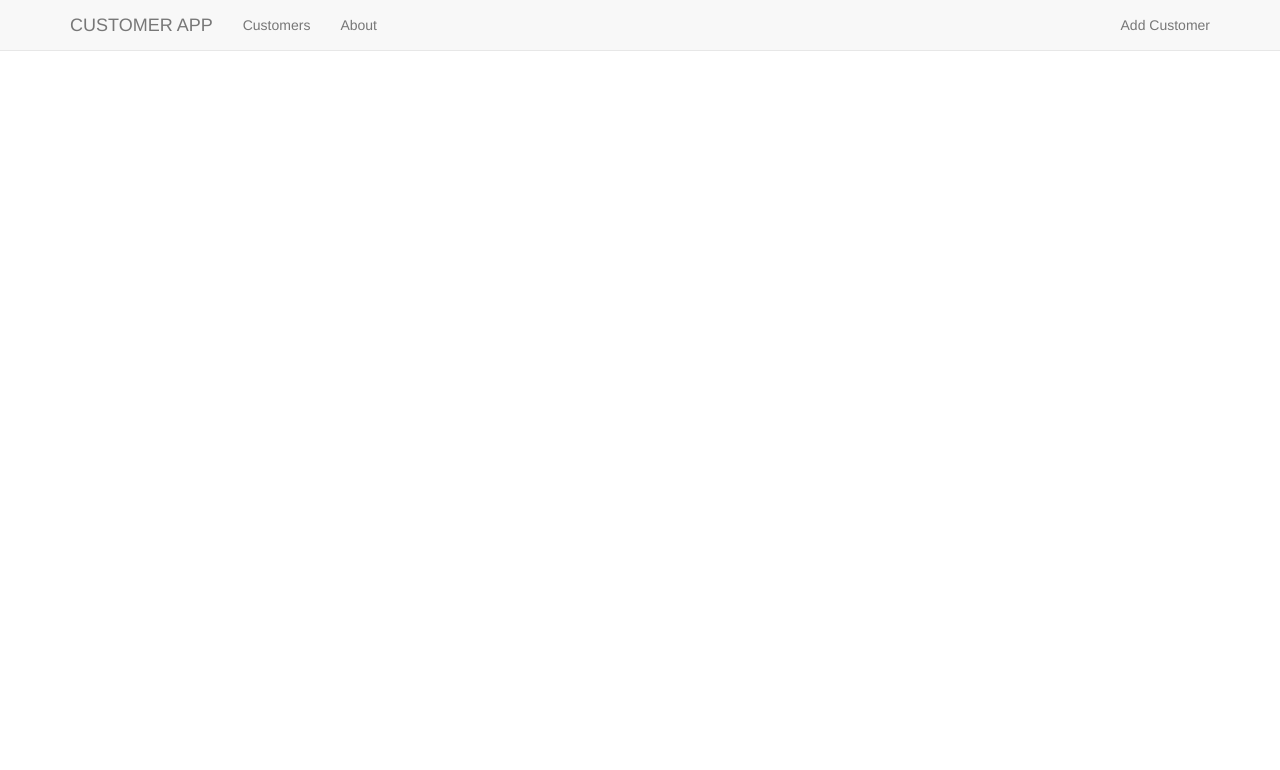
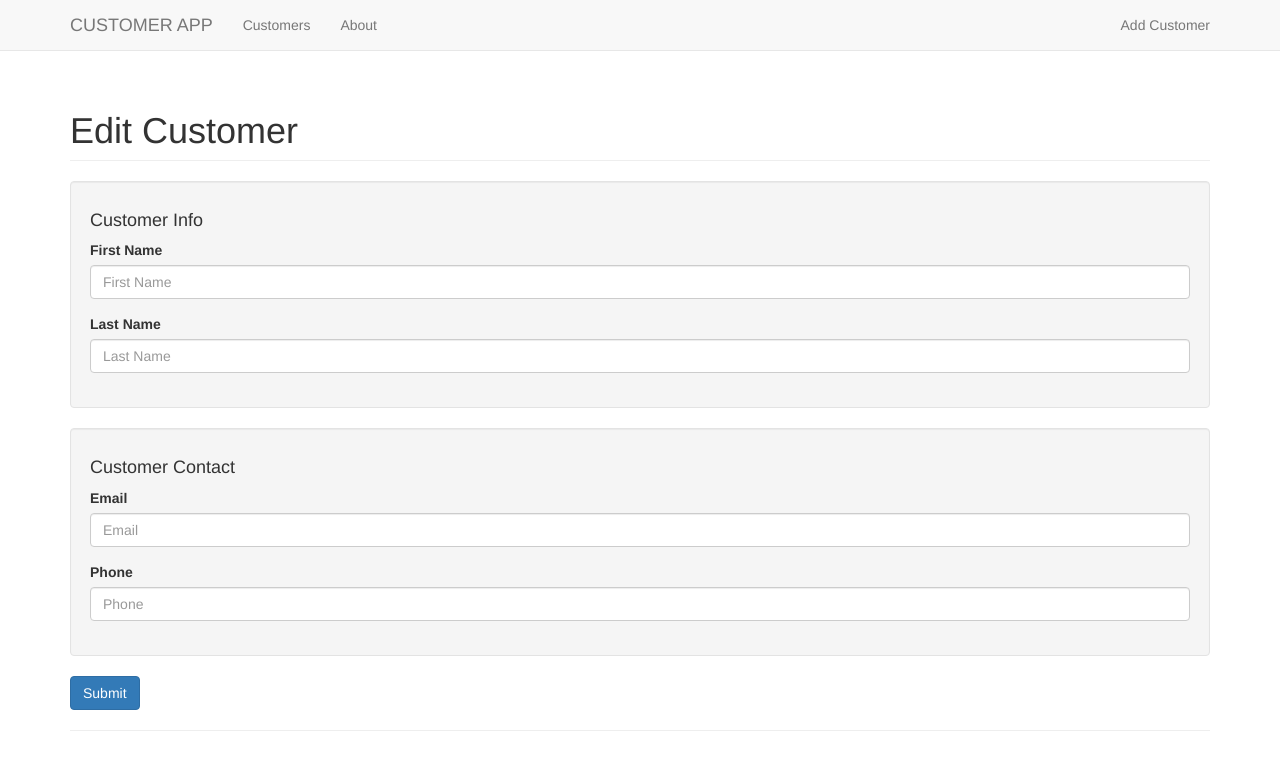
Before and after one commit to fnaumovich/customersApp, a Vue app: page /#/edit/1 in a window 1280 px wide. Shown: the top 770 px of the page. Built offline with nearby package versions, Linux system fonts and the light colour scheme; no server answers; what vue-resource would draw is missing.

Commit message:
add edit customer fuctionality

```diff
--- a/package.json
+++ b/package.json
@@ -10,6 +10,7 @@
     "build": "node build/build.js"
   },
   "dependencies": {
+    "lodash.clonedeep": "^4.5.0",
     "vue": "^2.3.3",
     "vue-resource": "^1.3.4",
     "vue-router": "^2.6.0",
--- a/src/components/Customer.vue
+++ b/src/components/Customer.vue
@@ -1,26 +1,27 @@
 <template>
     <div class="customer container">
         <router-link to="/">Back</router-link>
-        <h1 class="page-header">{{ ourCustomer.name }}
+        <h1 class="page-header">{{ ourCustomer.firstName }} {{ ourCustomer.lastName }}
             <span class="pull-right">
                 <router-link :to="{name: 'EditCustomer', params: {id: ourCustomer.id}}" class="btn btn-default">Edit</router-link>
-                <button class="btn btn-danger" @click="deleteCustomer(ourCustomer)">Delete</button>
+                <button class="btn btn-danger" @click="deleteCustomer({customerId: ourCustomer.id, callback: redirect})">Delete</button>
             </span>
         </h1>
         <ul class="list-group">
-            <li class="list-group-item"><span class="glyphicon glyphicon-phone" aria-hidden="true"></span> {{ourCustomer.phone}}</li>
-            <li class="list-group-item"><span class="glyphicon glyphicon-envelope" aria-hidden="true"></span> {{ourCustomer.email}}</li>
+            <li class="list-group-item"><span class="glyphicon glyphicon-phone" aria-hidden="true"></span> {{ ourCustomer.phone }}</li>
+            <li class="list-group-item"><span class="glyphicon glyphicon-envelope" aria-hidden="true"></span> {{ ourCustomer.email }}</li>
         </ul>
 
         <ul class="list-group">
-            <li class="list-group-item"> {{ourCustomer.username}}</li>
-            <li class="list-group-item">{{ourCustomer.website}}</li>
+            <li class="list-group-item"> {{ ourCustomer.username }}</li>
+            <li class="list-group-item">{{ ourCustomer.website }}</li>
         </ul>
     </div>
 </template>
 
 <script>
     import { mapState, mapActions } from 'vuex';
+    import cloneDeep from 'lodash.clonedeep';
 
     export default {
         name: 'customer',
@@ -33,13 +34,16 @@
                 if (this.customers.find(({ id }) => id === customerId)) return;
 
                 this.getOurCustomer(customerId);
+            },
+            redirect() {
+                this.$router.push('/');
             }
         },
         computed: {
             ...mapState(['customers']),
             ourCustomer() {
                 const result = this.customers.find(({ id }) => id === parseInt(this.customerId));
-                return result || {};
+                return cloneDeep(result) || {};
             },
             customerId() {
                 return this.$route.params.id;
--- a/src/components/Customers.vue
+++ b/src/components/Customers.vue
@@ -18,7 +18,7 @@
                 <td>
                     <router-link :to="{name: 'Customer', params: { id: customer.id }}" class="btn btn-default">View</router-link>
                 </td>
-                <td><button class="btn btn-danger" @click="deleteCustomer(customer)">Delete</button></td>
+                <td><button class="btn btn-danger" @click="deleteCustomer({ customerId: customer.id })">Delete</button></td>
             </tr>
             </tbody>
         </table>
--- a/src/components/EditCustomer.vue
+++ b/src/components/EditCustomer.vue
@@ -1,27 +1,27 @@
 <template>
     <div class="customer-edit container">
         <h1 class="page-header">Edit Customer</h1>
-        <form v-on:submit="updateCustomerHandle">
+        <form @submit.prevent="updateCustomerHandle">
             <div class="well">
                 <h4>Customer Info</h4>
                 <div class="form-group">
                     <label>First Name</label>
-                    <input type="text" class="form-control" placeholder="First Name" v-model="ourCustomer.firstName">
+                    <input type="text" class="form-control" placeholder="First Name" v-model="currentCustomer.firstName">
                 </div>
                 <div class="form-group">
                     <label>Last Name</label>
-                    <input type="text" class="form-control" placeholder="Last Name" v-model="ourCustomer.lastName">
+                    <input type="text" class="form-control" placeholder="Last Name" v-model="currentCustomer.lastName">
                 </div>
             </div>
             <div class="well">
                 <h4>Customer Contact</h4>
                 <div class="form-group">
                     <label>Email</label>
-                    <input type="text" class="form-control" placeholder="Email" v-model="ourCustomer.email">
+                    <input type="text" class="form-control" placeholder="Email" v-model="currentCustomer.email">
                 </div>
                 <div class="form-group">
                     <label>Phone</label>
-                    <input type="text" class="form-control" placeholder="Phone" v-model="ourCustomer.phone">
+                    <input type="text" class="form-control" placeholder="Phone" v-model="currentCustomer.phone">
                 </div>
             </div>
             <button type="submit" class="btn btn-primary">Submit</button>
@@ -32,11 +32,19 @@
 
 <script>
     import { mapState, mapActions } from 'vuex';
+    import cloneDeep from 'lodash.clonedeep';
 
     export default {
         name: 'editCustomer',
         data() {
-            return {}
+            return {
+                currentCustomer: {
+                    firstName: '',
+                    lastName: '',
+                    email: '',
+                    phone: '',
+                }
+            }
         },
         methods: {
             ...mapActions(['getCustomers', 'getOurCustomer', 'updateCustomer']),
@@ -46,21 +54,36 @@
                 this.getOurCustomer(customerId);
             },
             updateCustomerHandle() {
-
+                this.updateCustomer(this.currentCustomer);
+                this.$router.push('/');
+            },
+            setCustomerData() {
+                this.currentCustomer = this.ourCustomer
             }
         },
         computed: {
             ...mapState(['customers']),
             ourCustomer() {
                 const result = this.customers.find(({ id }) => id === parseInt(this.customerId));
-                return result || {};
+                return cloneDeep(result) || {};
             },
             customerId() {
                 return this.$route.params.id;
             }
         },
+        watch: {
+            ourCustomer(newVal, oldVal) {
+                if (!Object.keys(oldVal).length && newVal) {
+                    this.setCustomerData();
+                }
+                console.log(newVal, oldVal);
+            }
+        },
         created() {
             this.fetchCustomers(this.customerId);
+        },
+        mounted() {
+            this.setCustomerData();
         }
     }
 </script>
--- a/src/router/index.js
+++ b/src/router/index.js
@@ -32,7 +32,7 @@ export default new Router({
             component: Customer
         },
         {
-            path: '/customer/:id',
+            path: '/edit/:id',
             name: 'EditCustomer',
             component: EditCustomer
         }
--- a/src/store/index.js
+++ b/src/store/index.js
@@ -17,10 +17,14 @@ export default {
             state.customers.push(newCustomer);
         },
         updateCustomer(state, customer) {
-
+            const key = state.customers.findIndex(({ id }) => id === customer.id);
+            state.customers[key] = customer;
         },
-        deleteCustomer(state, customer) {
-            state.customers.splice(state.customers.indexOf(customer), 1);
+        deleteCustomer(state, params) {
+            state.customers.splice(state.customers.findIndex(({ id }) => id === params.customerId), 1);
+            if (params.callback && typeof params.callback === 'function') {
+                params.callback();
+            }
         },
         setFetchStatus(state) {
             state.isFetched = true;
```
Also changed, not shown: 1 other file (tests, documents, lock files or other folders).
